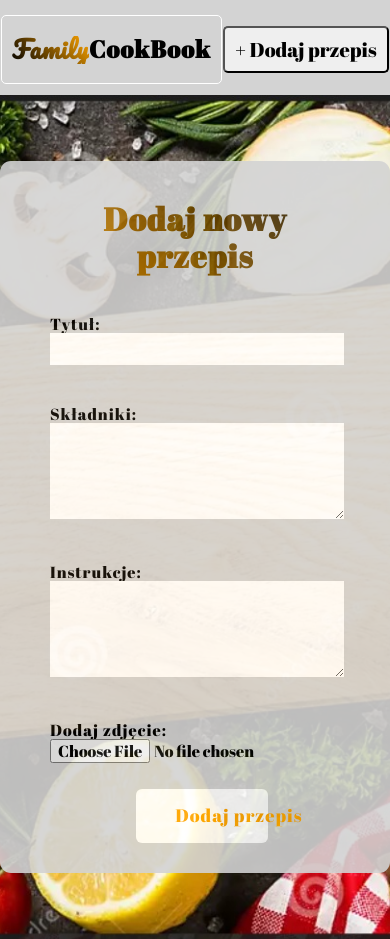
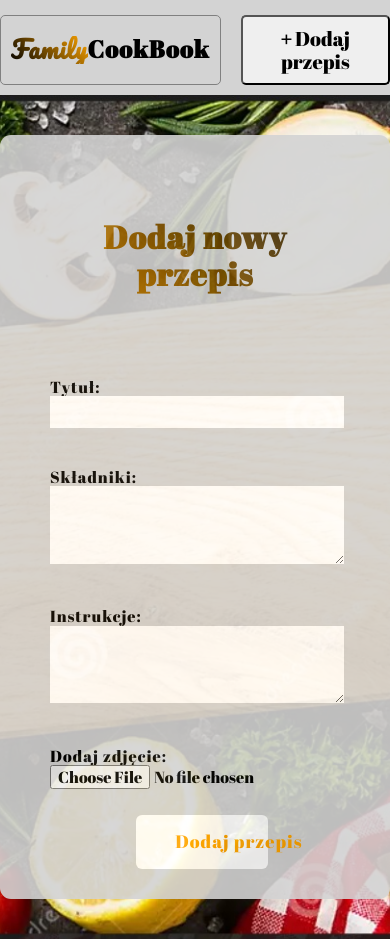
Before and after one commit to Mercaton/Recipe-Book-APP, a React (Vite) app: page /add in a window 390 px wide. Built offline with nearby package versions, Linux system fonts and the light colour scheme; some icons are missing.

Commit message:
finding solutions for button onClick behaviour

```diff
--- a/src/components/AddRecipe.jsx
+++ b/src/components/AddRecipe.jsx
@@ -1,25 +1,33 @@
 import React, { useState } from 'react';
+
 
 const AddRecipe = () => {
     // Inicjalizujemy stan dla pól formularza
     const [title, setTitle] = useState('');
     const [ingredients, setIngredients] = useState('');
     const [instructions, setInstructions] = useState('');
+    const [image, setImage] = useState('');
 
     // Funkcja obsługująca przesłanie formularza
-    const handleSubmit = (e) => {
+    const handleFormSubmit = (e) => {
         e.preventDefault();
 
         // Tutaj możesz wykorzystać dane z formularza, np. przesłać do bazy danych
         console.log('Tytuł: ', title);
         console.log('Składniki: ', ingredients);
         console.log('Instrukcje: ', instructions);
+        console.log('Zdjęcie', image);
 
         // Czyszczenie pól formularza po wysłaniu
         setTitle('');
         setIngredients('');
         setInstructions('');
+        setImage('');
+
+
     };
+
+
 
     // const btn = document.querySelector(".add-btn");
     // btn.addEventListener("mouseover", function() {
@@ -32,7 +40,7 @@ const AddRecipe = () => {
     return (
         <section className="add-recipe__wrapper">
 
-            <form className="recipeform" onSubmit={handleSubmit}>
+            <form className="recipeform" onSubmit={handleFormSubmit}>
                 <h1 className="addrecipe-hdl">Dodaj nowy przepis</h1>
                 <label>
                     Tytuł:
@@ -47,7 +55,7 @@ const AddRecipe = () => {
                     Składniki:
                     <textarea
                         value={ingredients}
-                        rows="5"
+                        rows="4"
                         onChange={(e) => setIngredients(e.target.value)}
                         required
                     />
@@ -57,7 +65,7 @@ const AddRecipe = () => {
                     Instrukcje:
                     <textarea
                         value={instructions}
-                        rows="5"
+                        rows="4"
                         onChange={(e) => setInstructions(e.target.value)}
                         required
                     />
@@ -66,7 +74,10 @@ const AddRecipe = () => {
                     Dodaj zdjęcie:
                     <input type="file" id="myFile" />
                 </label>
-                <button className="add-btn" role="button" type="submit"><span className="text">Dodaj przepis</span></button>
+                <button
+                    className="add-btn"
+                    role="button"
+                    type="submit"><span className="text">Dodaj przepis</span></button>
             </form>
         </section>
     );
--- a/src/components/Header.jsx
+++ b/src/components/Header.jsx
@@ -9,7 +9,7 @@ function Header() {
                         <h1>Family</h1>
                         <h2>CookBook</h2>
                     </div></a>
-                    <a href="/add"><i className="fa-regular fa-file-plus"></i><button className="header-btn"> + Dodaj przepis</button></a>
+                    <a href="/add"><i className="fa-regular fa-file-plus"></i><button className="header-btn"> <b>+</b> Dodaj przepis</button></a>
                 </div>
             </header>
 
--- a/src/components/MainPage.jsx
+++ b/src/components/MainPage.jsx
@@ -1,5 +1,5 @@
 import React from 'react';
-import Header from "./Header.jsx";
+
 
 function MainPage() {
     return (
--- a/src/styles/_addrecipe.scss
+++ b/src/styles/_addrecipe.scss
@@ -5,11 +5,8 @@
   //opacity: 0.6;
   display: flex;
 
-
-
   label {
     padding: 20px;
-
 
   }
 
@@ -21,7 +18,7 @@
   flex-direction: column;
   justify-content: center;
   width: 500px;
-  margin: auto;
+  margin: 40px auto;
   background-color: lightgray;
   padding: 20px 30px 30px;
   border-radius: 11px;
--- a/src/styles/_header.scss
+++ b/src/styles/_header.scss
@@ -13,6 +13,7 @@
   margin-top: 15px;
   display: flex;
   justify-content: space-evenly;
+  gap: 200px;
   align-items: center;
   a {
     text-decoration: none;
@@ -28,7 +29,7 @@
   }
   .logo-box {
     position: relative;
-    border: 0.5px solid white;
+    border: 0.5px solid gray;
     border-radius: 5px;
     padding: 0 10px;
     display: flex;
@@ -45,7 +46,7 @@
   }
   .header-btn:hover {
     box-shadow: 0 0 4px orange;
-    transform: scale(1.02);
+    transform: scale(1.08);
   }
 }
 
@@ -63,9 +64,16 @@
 }
 .logo-box:hover:after {
   width: 120%;
+  border: none;
   background-color: rgba(255,255,255,0);
 
   -webkit-transition: all 0.4s ease-in-out;
   -moz-transition: all 0.4s ease-in-out;
-  transition: all 0.4s ease-in-out;
+  transition: all 0.5s ease-in-out;
 }
+
+@media only screen and (max-width: 630px) {
+  .menu-box {
+    gap: 20px;
+  }
+}
```
